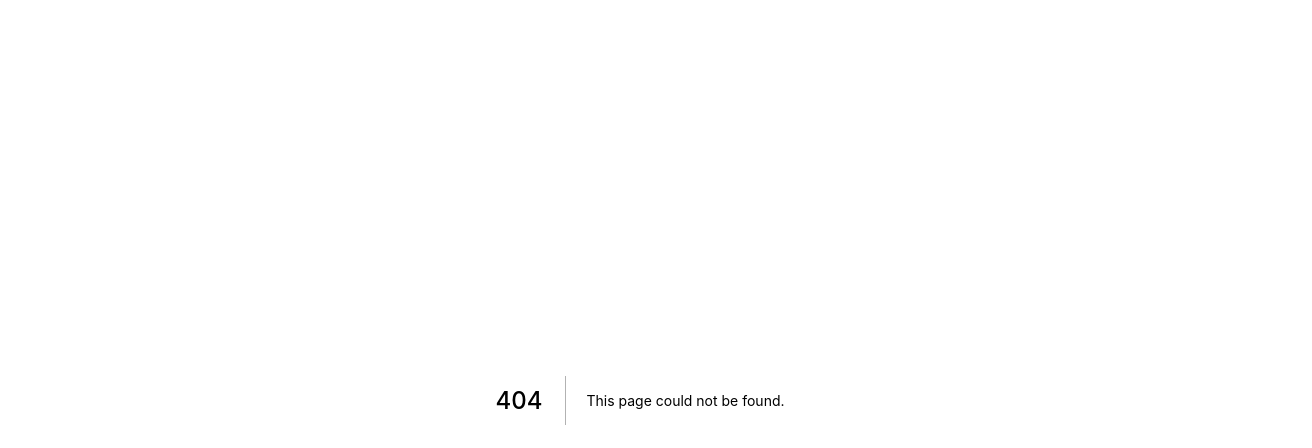
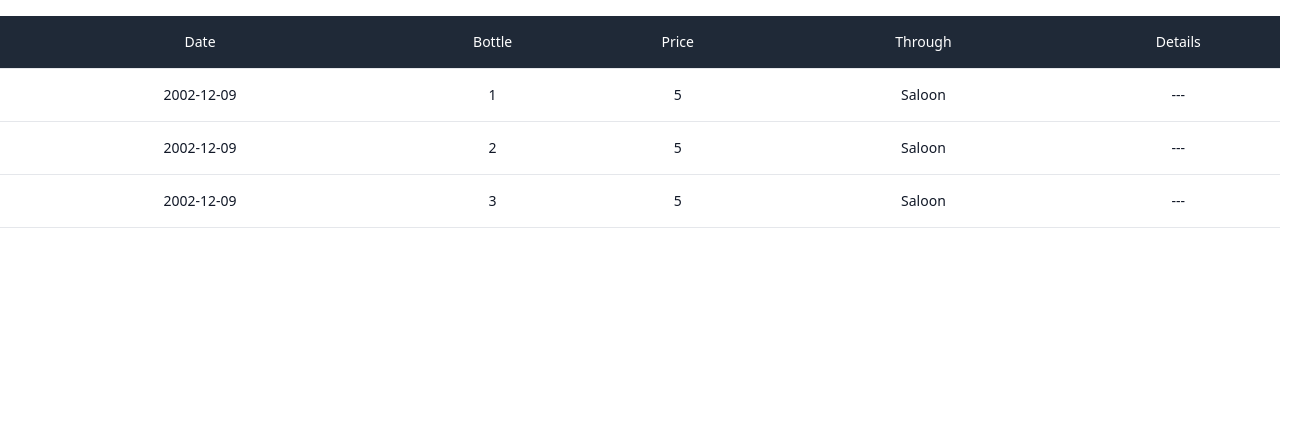
Before and after one commit to mhmadwrekat/kaddy, a Next.js app: page /Sales in a window 1280 px wide. Before the commit this address had no page. Shown: the top 448 px of the page, 1312 px wide, since content can reach past the window. Built offline with nearby package versions, Linux system fonts and the light colour scheme.

Commit message:
add table

```diff
--- /dev/null
+++ b/pages/Sales.js
@@ -0,0 +1,86 @@
+import React from 'react';
+import salesData from './data/sales.json';
+const Sales = () => {
+  return (
+<>
+
+<div class="flex flex-col">
+  <div class="overflow-x-auto sm:-mx-6 lg:-mx-8">
+    <div class="py-4 inline-block min-w-full sm:px-6 lg:px-8">
+      <div class="overflow-hidden">
+        <table class="min-w-full text-center">
+          <thead class="border-b bg-gray-800">
+            <tr>
+              <th scope="col" class="text-xs lg:text-sm font-medium text-white px-1 py-4">
+                Date
+              </th>
+              <th scope="col" class="text-xs lg:text-sm font-medium text-white px-1 py-4">
+                Bottle
+              </th>
+              <th scope="col" class="text-xs lg:text-sm font-medium text-white px-1 py-4">
+                Price
+              </th>
+              <th scope="col" class="text-xs lg:text-sm font-medium text-white px-1 py-4">
+              Through
+              </th>
+            <th scope="col" class="text-xs lg:text-sm font-medium text-white px-1 py-4">
+              Details
+              </th>
+            </tr>
+          </thead>
+          <tbody>
+
+{
+salesData.map(item => {
+return <>
+            <tr class="bg-white border-b">
+              <td class="text-sm text-gray-900 font-light px-6 py-4 whitespace-nowrap">
+              {item.date}
+              </td>
+              <td class="text-sm text-gray-900 font-light px-6 py-4 whitespace-nowrap">
+              {item.bottle}
+              </td>
+              <td class="text-sm text-gray-900 font-light px-6 py-4 whitespace-nowrap">
+              {item.price}
+              </td>
+              <td class="text-sm text-gray-900 font-light px-6 py-4 whitespace-nowrap">
+                {item.through}
+              </td>
+              <td class="text-sm text-gray-900 font-light px-6 py-4 whitespace-nowrap">
+                {item.details}
+              </td>
+            </tr>
+</>
+                                })
+                            }
+
+
+
+          </tbody>
+        </table>
+      </div>
+    </div>
+  </div>
+</div>
+
+
+
+
+
+
+
+
+
+
+
+
+
+
+
+
+</>
+
+)
+}
+
+export default Sales
--- /dev/null
+++ b/pages/data/sales.json
@@ -0,0 +1,24 @@
+[
+    {
+        "date":"2002-12-09",
+        "bottle":1,
+        "price": 5,
+        "through":"Saloon",
+        "details":"---"
+
+      },
+      {
+        "date":"2002-12-09",
+        "bottle":2,
+        "price": 5,
+        "through":"Saloon",
+        "details":"---"
+      },
+      {
+        "date":"2002-12-09",
+        "bottle":3,
+        "price": 5,
+        "through":"Saloon",
+        "details":"---"
+      }
+]
```
